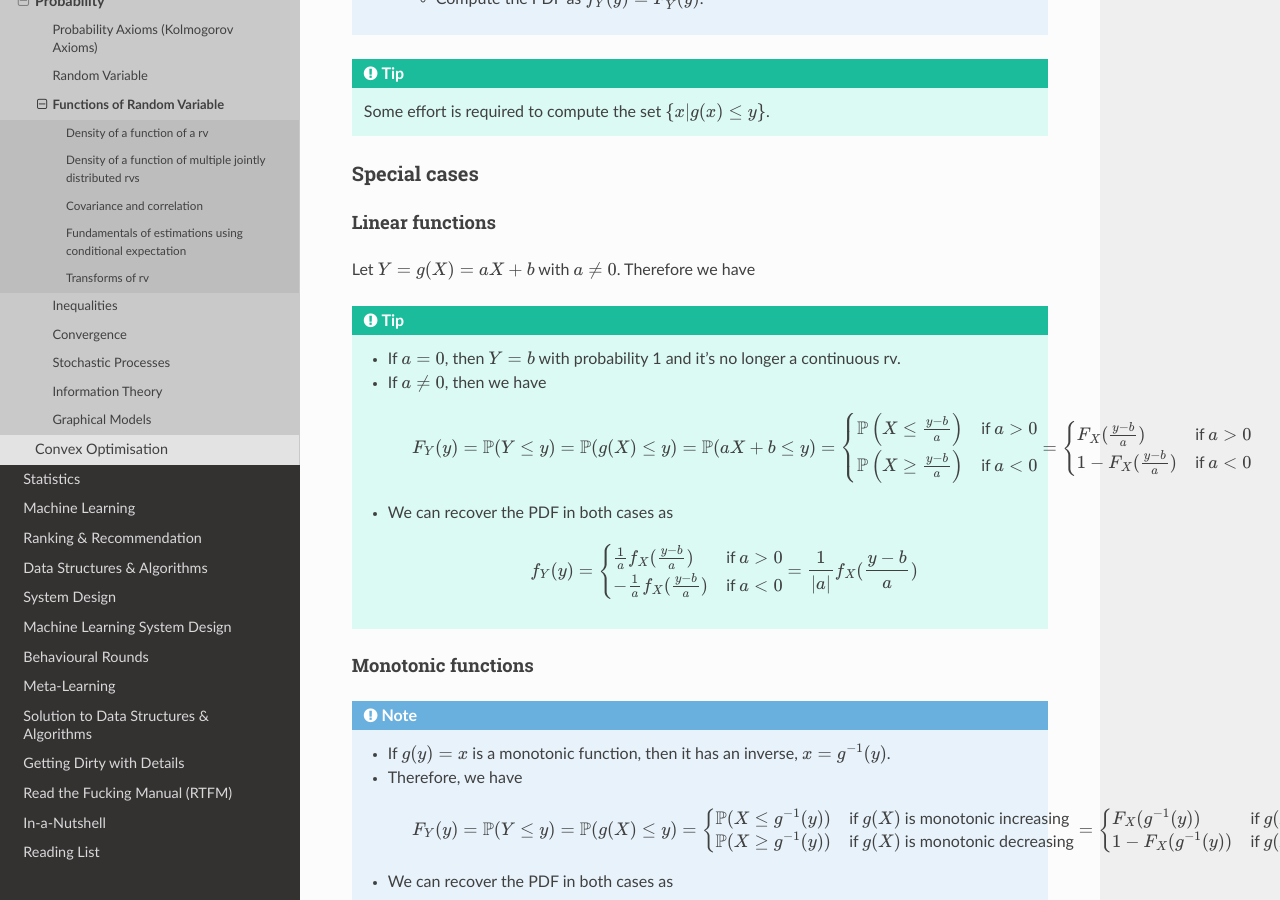
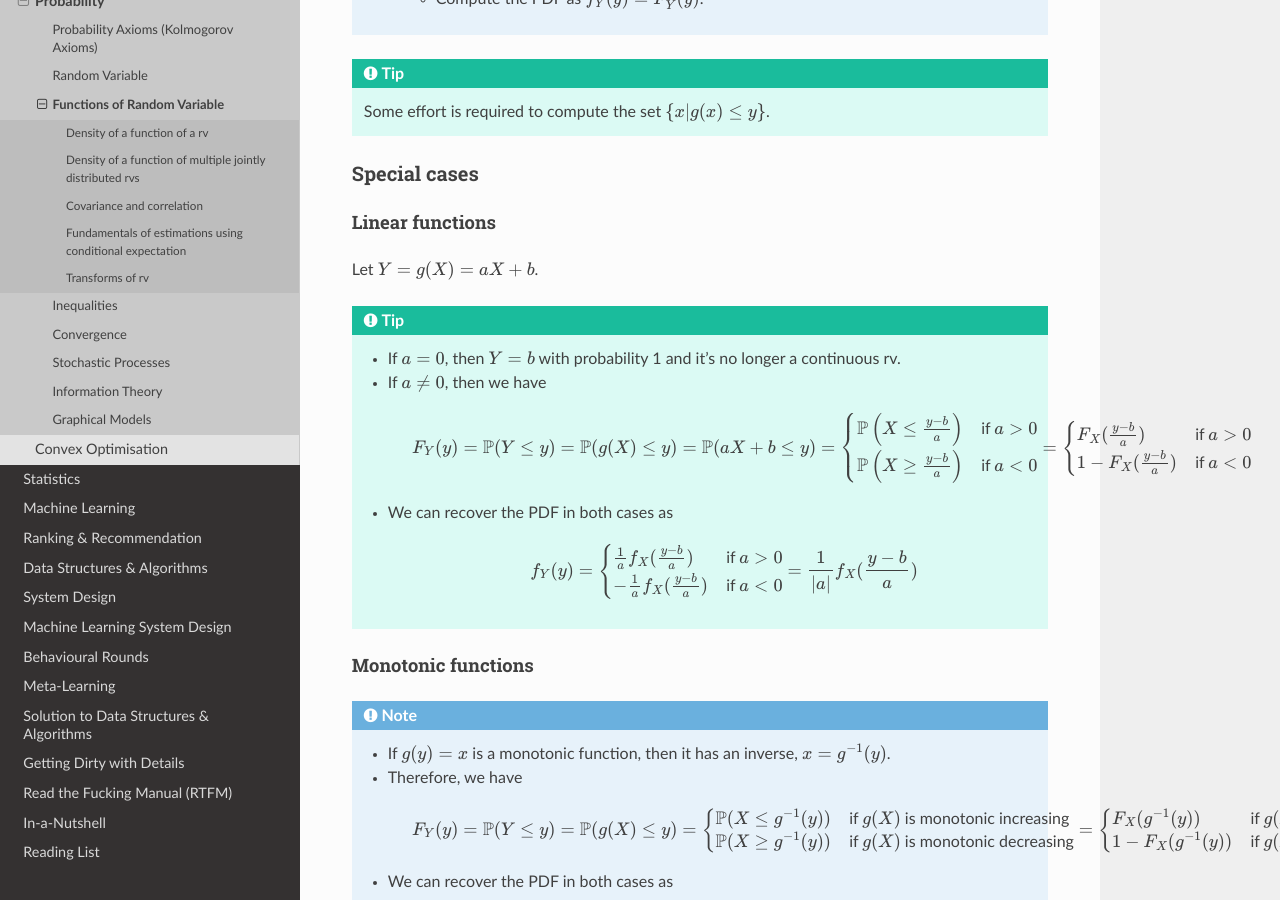
Before and after one commit to uselesstechjunks/leetcode, a Sphinx documentation site: the page built from docs/source/math/prob/func.rst, in a window 1280 px wide and 900 px high, scrolled down 497 px. Built offline with Sphinx 7.4.7 and the Read the Docs theme 2.0.0, drawn with Linux system fonts in a browser that asks for light colours.

Commit message:
Update func.rst

```diff
--- a/docs/source/math/prob/func.rst
+++ b/docs/source/math/prob/func.rst
@@ -23,7 +23,7 @@ Special cases
 ========================================================================
 Linear functions
 ------------------------------------------------------------------------
-Let :math:`Y=g(X)=aX+b` with :math:`a\neq 0`. Therefore we have
+Let :math:`Y=g(X)=aX+b`.
 
 .. tip::
 	* If :math:`a=0`, then :math:`Y=b` with probability 1 and it's no longer a continuous rv.
```
